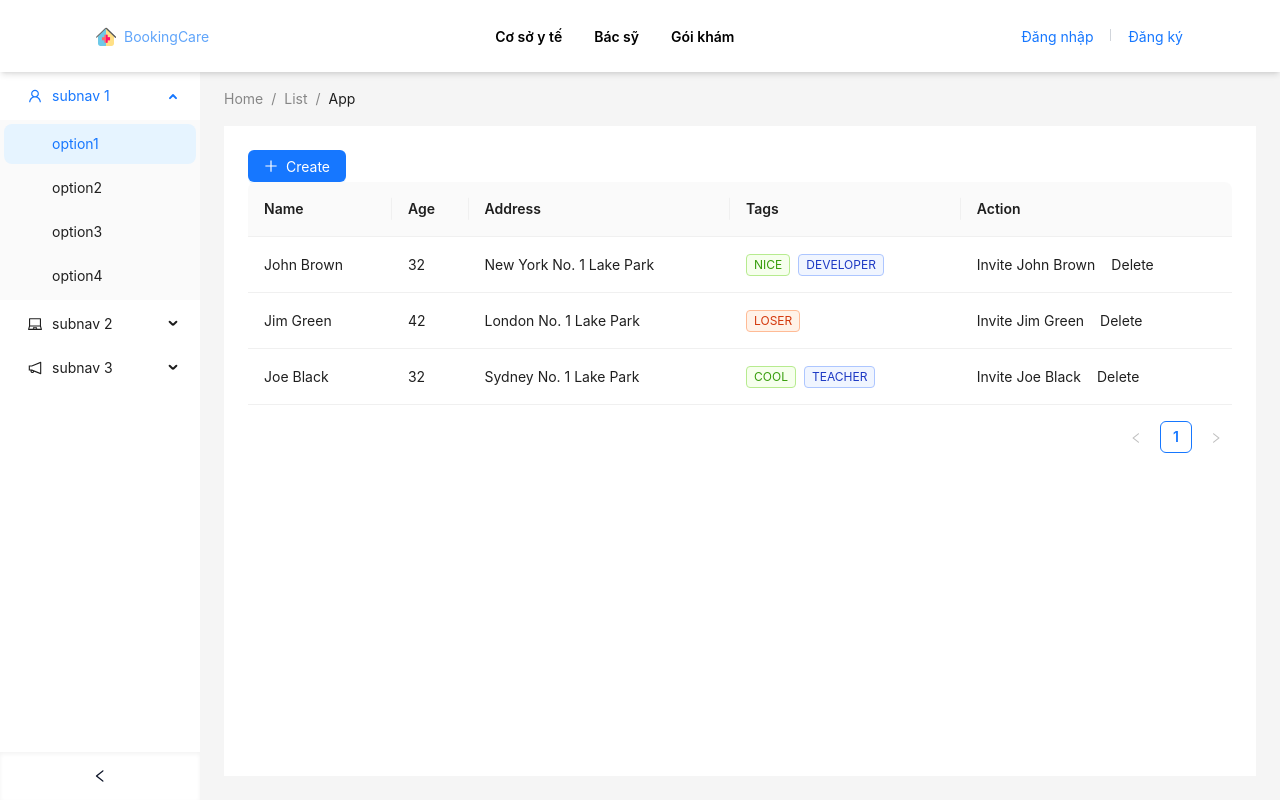
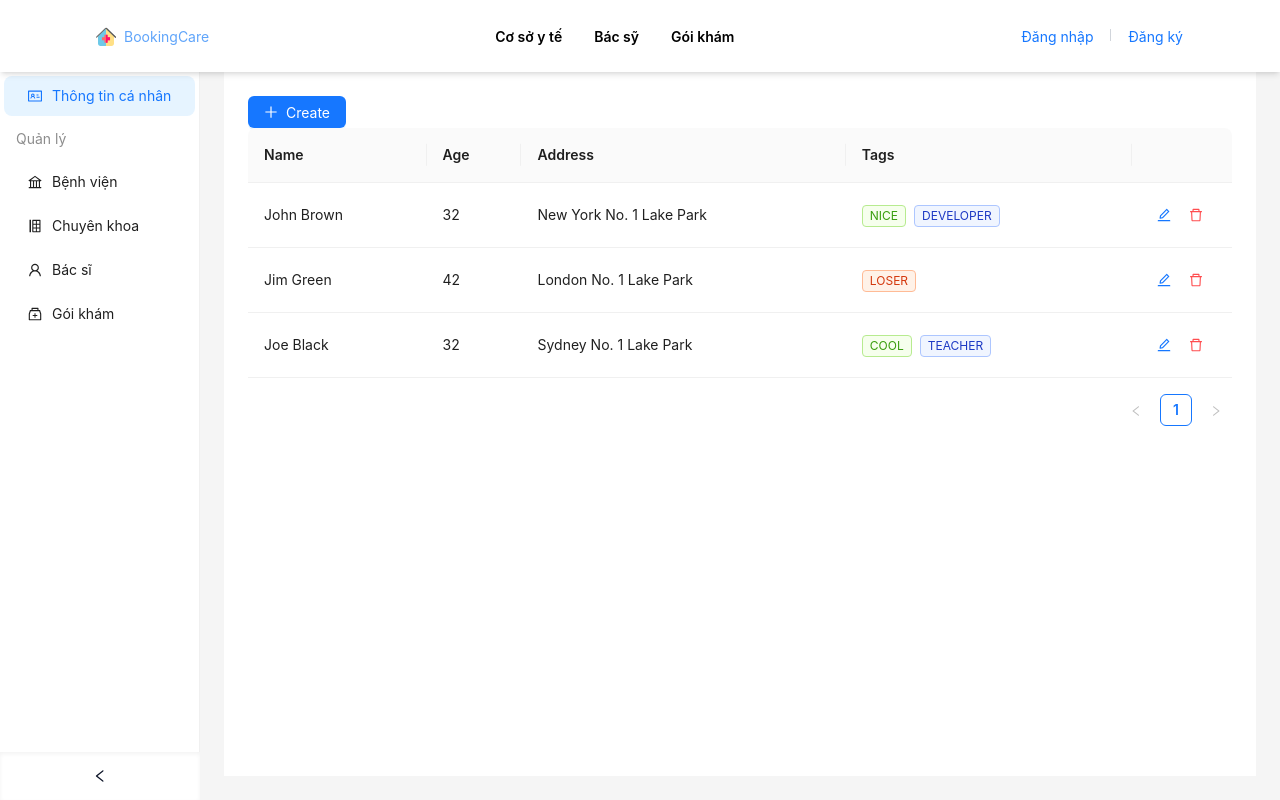
Before and after one commit to khanhtran192/booking_care_FE, a Next.js app: page /manage in a window 1280 px wide. Built offline with nearby package versions, Linux system fonts and the light colour scheme.

Commit message:
add admin menu

```diff
--- a/pages/manage/index.tsx
+++ b/pages/manage/index.tsx
@@ -1,52 +1,51 @@
 import React from "react";
 import {
-	LaptopOutlined,
-	NotificationOutlined,
-	PlusCircleFilled,
+	BankOutlined,
+	DeleteOutlined,
+	EditOutlined,
+	IdcardOutlined,
+	InsertRowLeftOutlined,
+	MedicineBoxOutlined,
 	PlusOutlined,
 	UserOutlined,
 } from "@ant-design/icons";
 import type { MenuProps, TableColumnsType } from "antd";
-import {
-	Breadcrumb,
-	Button,
-	Layout,
-	Menu,
-	Space,
-	Table,
-	Tag,
-	theme,
-} from "antd";
+import { Button, Layout, Menu, Table, Tag, theme, } from "antd";
 import MainHeader from "@/components/layout/MainHeader";
 
 const { Header, Content, Sider } = Layout;
 
-const items1: MenuProps["items"] = ["1", "2", "3"].map((key) => ({
-	key,
-	label: `nav ${key}`,
-}));
-
-const items2: MenuProps["items"] = [
-	UserOutlined,
-	LaptopOutlined,
-	NotificationOutlined,
-].map((icon, index) => {
-	const key = String(index + 1);
-
-	return {
-		key: `sub${key}`,
-		icon: React.createElement(icon),
-		label: `subnav ${key}`,
-
-		children: new Array(4).fill(null).map((_, j) => {
-			const subKey = index * 4 + j + 1;
-			return {
-				key: subKey,
-				label: `option${subKey}`,
-			};
-		}),
-	};
-});
+const menuItems: MenuProps["items"] = [
+	{
+		key: "info",
+		label: "Thông tin cá nhân",
+		icon: <IdcardOutlined />
+	}, {
+	key: "manage",
+	type: "group",
+	label: "Quản lý",
+	children: [
+		{
+			key: "hospitals",
+			label: "Bệnh viện",
+			icon: <BankOutlined/>
+		}, {
+			key: "departments",
+			label: "Chuyên khoa",
+			icon: <InsertRowLeftOutlined/>
+		}, {
+			key: "doctors",
+			label: "Bác sĩ",
+			icon: <UserOutlined/>
+		},
+		{
+			key: "packs",
+			label: "Gói khám",
+			icon: <MedicineBoxOutlined/>
+		}
+	],
+},
+];
 
 interface DataType {
 	key: string;
@@ -94,13 +93,13 @@ const columns: TableColumnsType<DataType> = [
 		),
 	},
 	{
-		title: "Action",
+		width: 100,
 		key: "action",
 		render: (_, record) => (
-			<Space size="middle">
-				<a>Invite {record.name}</a>
-				<a>Delete</a>
-			</Space>
+				<>
+					<Button icon={<EditOutlined/>} type="link"/>
+					<Button icon={<DeleteOutlined/>} danger type="link"/>
+				</>
 		),
 	},
 ];
@@ -136,23 +135,17 @@ const App: React.FC = () => {
 
 	return (
 			<Layout className="h-screen">
-			<MainHeader />
+				<MainHeader/>
 				<Layout className="h-full mt-[4.5rem]">
 					<Sider collapsible width={200} style={{ background: colorBgContainer }}>
 						<Menu
 								mode="inline"
-						defaultSelectedKeys={["1"]}
-						defaultOpenKeys={["sub1"]}
-						style={{ height: "100%", borderRight: 0 }}
-						items={items2}
+								defaultSelectedKeys={["info"]}
+								className={"h-full border-r-0"}
+								items={menuItems}
 						/>
 					</Sider>
 					<Layout style={{ padding: "0 24px 24px" }}>
-					<Breadcrumb style={{ margin: "16px 0" }}>
-						<Breadcrumb.Item>Home</Breadcrumb.Item>
-						<Breadcrumb.Item>List</Breadcrumb.Item>
-						<Breadcrumb.Item>App</Breadcrumb.Item>
-					</Breadcrumb>
 						<Content
 								style={{
 									padding: 24,
@@ -160,10 +153,10 @@ const App: React.FC = () => {
 									minHeight: 280,
 									background: colorBgContainer,
 								}}>
-						<Button icon={<PlusOutlined />} type="primary">
+							<Button icon={<PlusOutlined/>} type="primary">
 								Create
 							</Button>
-						<Table columns={columns} dataSource={data} />
+							<Table columns={columns} dataSource={data}/>
 						</Content>
 					</Layout>
 				</Layout>
```
Lines whose indentation alone changed are shown as unchanged.
